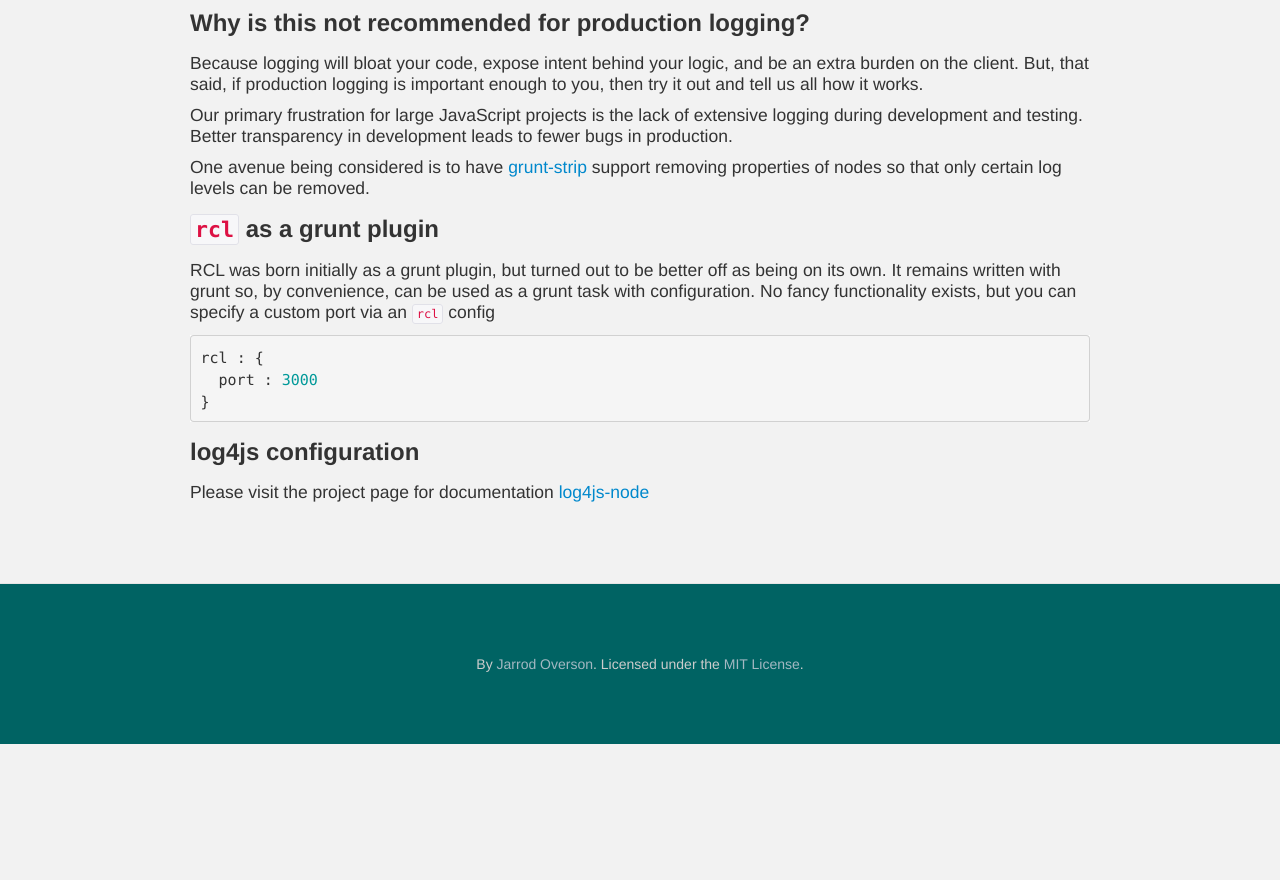
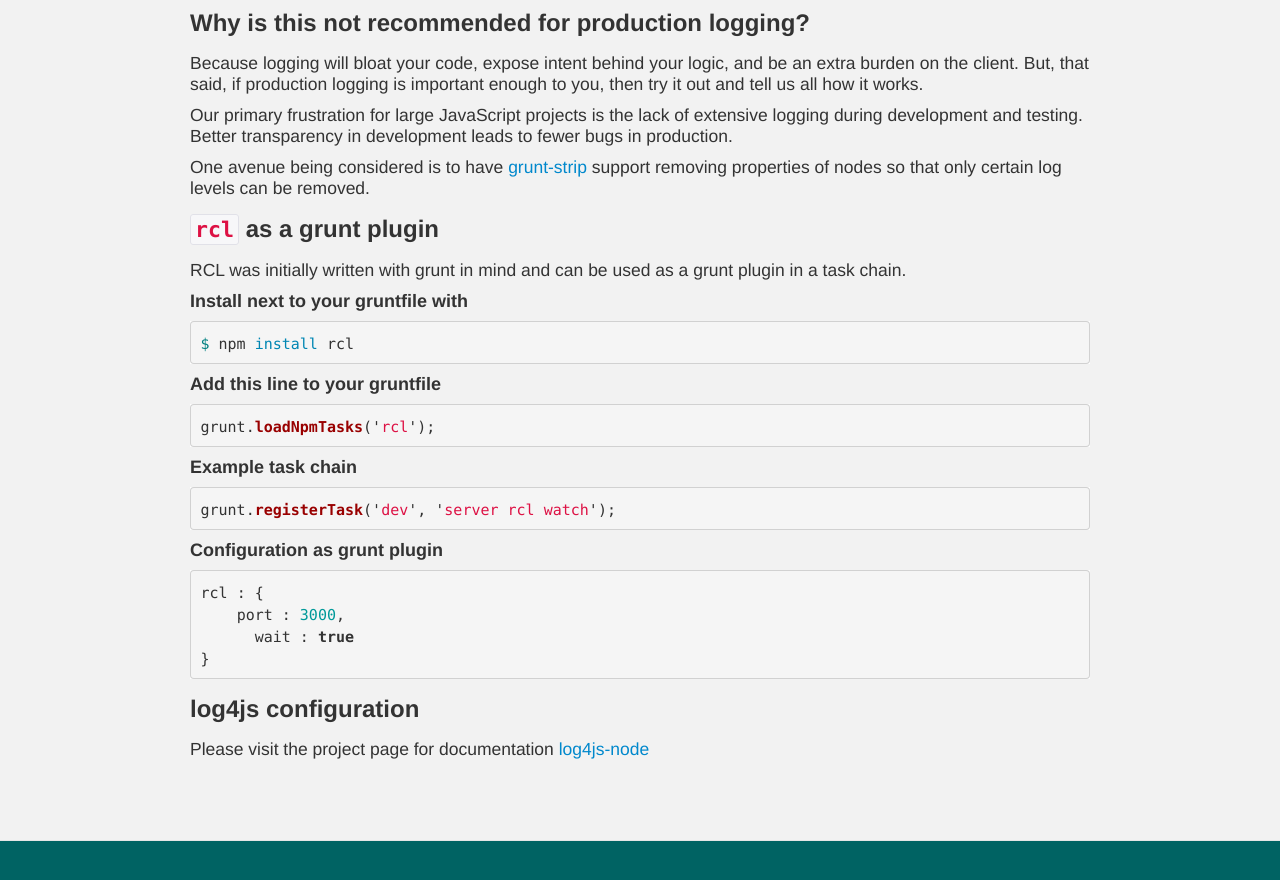
Before and after one commit to jsoverson/rcl, a Jekyll site: the page built from index.md, in a window 1280 px wide and 900 px high, scrolled down 5031 px. Shown: the top 880 px of the window. Built offline with Jekyll 4.4.1, drawn with Linux system fonts in a browser that asks for light colours; nearby versions of some CDN libraries; comment, search, counter and statistics services are not loaded; before the commit the page ends 5775 px from its top, so only the background shows below that.

Commit message:
added logging usage as a grunt task

```diff
--- a/index.md
+++ b/index.md
@@ -293,15 +293,35 @@ be removed.
 
 ### `rcl` as a grunt plugin
 
-RCL was born initially as a grunt plugin, but turned out to be better
-off as being on its own. It remains written with grunt so, by
-convenience, can be used as a grunt task with configuration. No fancy
-functionality exists, but you can specify a custom port via an `rcl` config
+
+RCL was initially written with grunt in mind and can be used as a grunt plugin in a task
+chain.
+
+#### Install next to your gruntfile with
+
+{% highlight bash %}
+$ npm install rcl
+{% endhighlight %}
+
+#### Add this line to your gruntfile
+
+{% highlight js %}
+grunt.loadNpmTasks('rcl');
+{% endhighlight %}
+
+#### Example task chain
+
+{% highlight js %}
+grunt.registerTask('dev', 'server rcl watch');
+{% endhighlight %}
+
+#### Configuration as grunt plugin
 
 {% highlight js %}
 
 rcl : {
-  port : 3000
+    port : 3000,
+      wait : true
 }
 
 {% endhighlight %}
```
